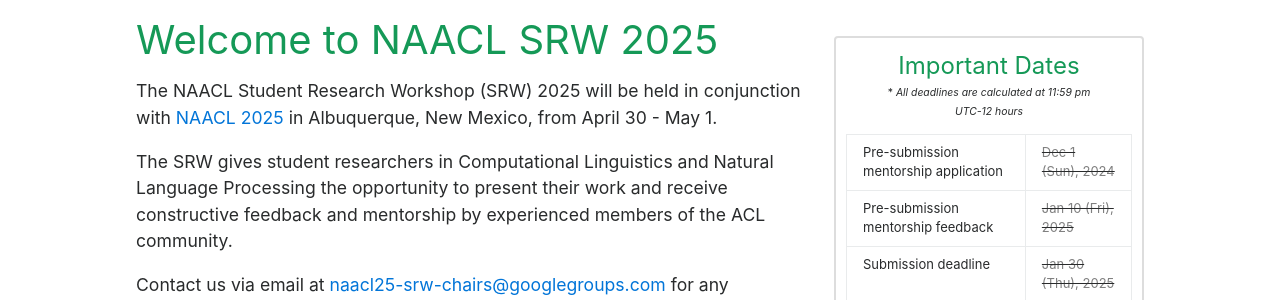
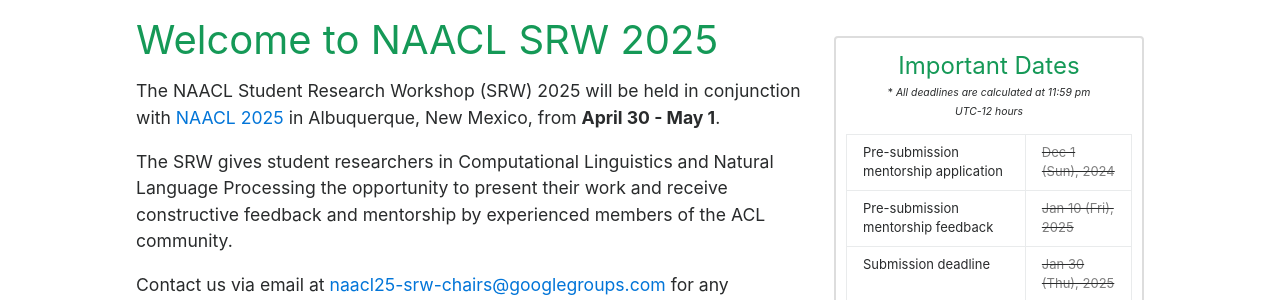
Before and after one commit to naacl2025-srw/naacl2025-srw.github.io, a Jekyll site: the page built from index.md, in a window 1280 px wide. Shown: the part 460-760 px from the top of the page. Built offline with Jekyll 4.4.1, drawn with Linux system fonts in a browser that asks for light colours.

```diff
--- a/index.md
+++ b/index.md
@@ -6,7 +6,7 @@ order: 1
 ---
 
 # Welcome to NAACL SRW 2025
-The NAACL Student Research Workshop (SRW) 2025 will be held in conjunction with [NAACL 2025](https://2025.naacl.org/) in Albuquerque, New Mexico, from April 30 - May 1.
+The NAACL Student Research Workshop (SRW) 2025 will be held in conjunction with [NAACL 2025](https://2025.naacl.org/) in Albuquerque, New Mexico, from **April 30 - May 1**.
 
 The SRW gives student researchers in Computational Linguistics and Natural Language Processing the opportunity to present their work and receive constructive feedback and mentorship by experienced members of the ACL community.
 
```
